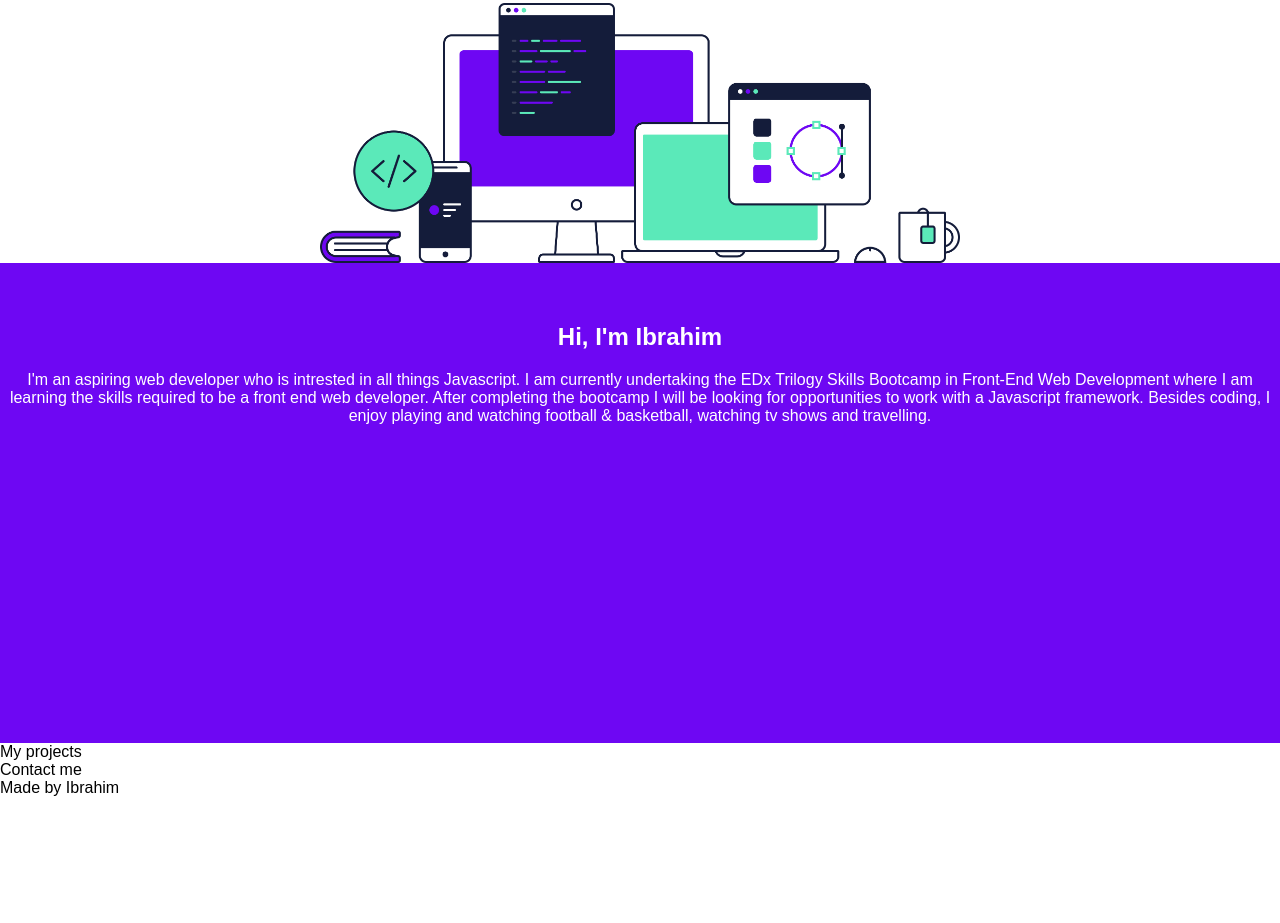
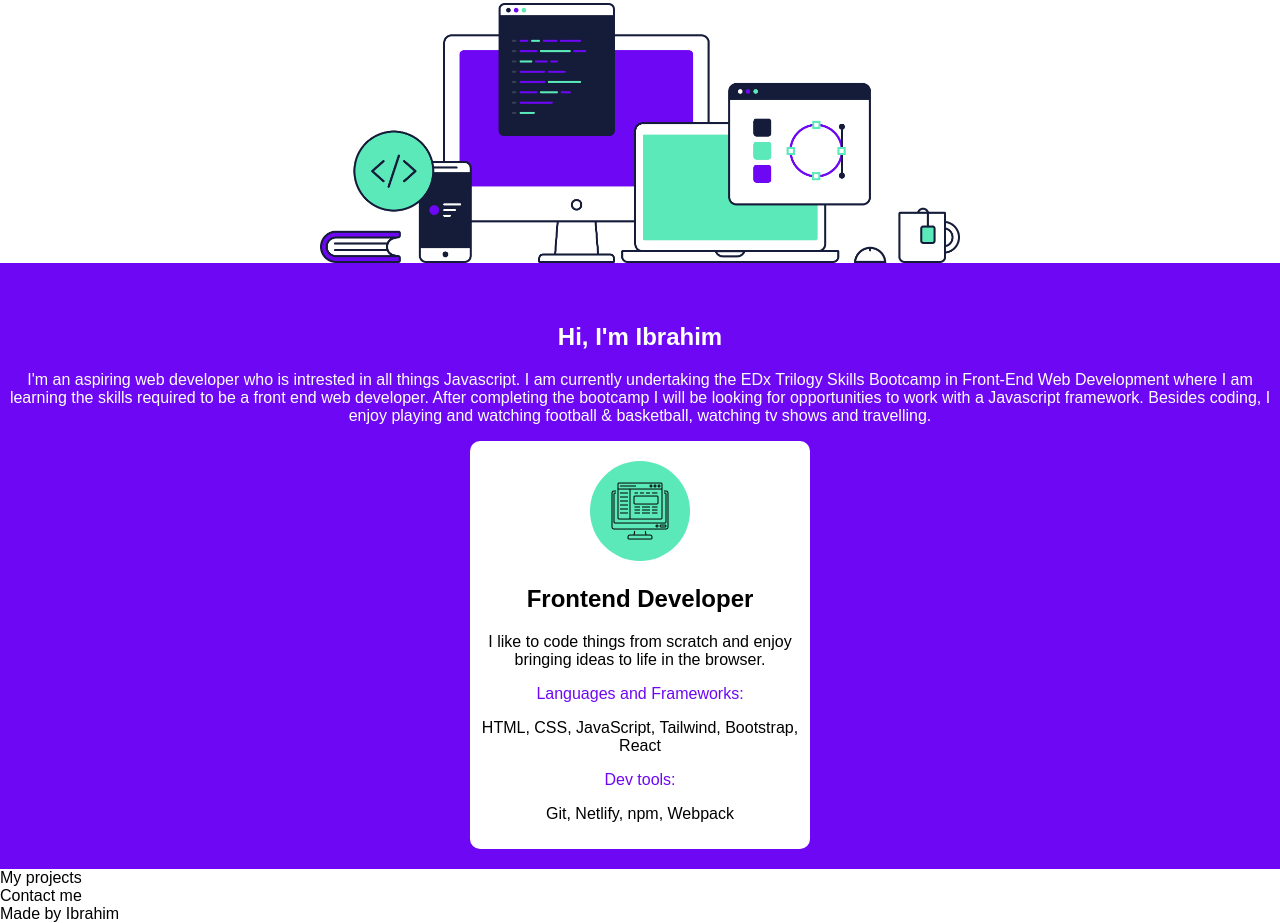
Before and after one commit to Ibrahim-Mohamed45/My-Portfolio, a plain HTML site: page index.html in a window 1280 px wide. Shown: the part 787-1710 px from the top of the page. Before the commit the page ends 1584 px from the top, so only its background shows below. Drawn offline with Linux system fonts and the light colour scheme.

Commit message:
Add card to about section that includes my skills

```diff
--- a/assets/css/style.css
+++ b/assets/css/style.css
@@ -128,19 +128,43 @@ body {
   width: 50%;
 }
 
-#about div {
+#about {
   background-color: #6e07f3;
-  height: 60vh;
 }
 
-#about h2 {
+.about-header {
   text-align: center;
   padding-top: 60px;
   margin-block-start: 0em;
   color: white;
 }
 
-#about p {
+.info {
   text-align: center;
   color: white;
 }
+
+.cardContainer {
+  display: flex;
+  justify-content: center;
+}
+
+.card {
+  background-color: white;
+  color: black;
+  width: 25%;
+  padding: 10px;
+  border-radius: 10px;
+  text-align: center;
+  margin-bottom: 20px;
+}
+
+#front-end {
+  background-color: #5BE9B9;
+  border-radius: 50%;
+  margin-top: 10px;
+}
+
+.purple {
+  color: #6e07f3;
+}
--- a/index.html
+++ b/index.html
@@ -74,17 +74,27 @@
     </section>
     <section id="about">
       <div>
-      <h2>Hi, I'm Ibrahim</h2>
-      <p>I'm an aspiring web developer who is intrested
+      <h2 class="about-header">Hi, I'm Ibrahim</h2>
+      <p class="info">I'm an aspiring web developer who is intrested
         in all things Javascript. I am currently undertaking the EDx Trilogy Skills
         Bootcamp in Front-End Web Development where I am learning the skills required
         to be a front end web developer. After completing the bootcamp I will be
         looking for opportunities to work with a Javascript framework. Besides coding,
         I enjoy playing and watching football & basketball, watching tv shows
         and travelling.</p>
+      <div class="cardContainer">
+        <div class="card">
+          <img src="./assets/images/front-end-icon.png" id="front-end">
+        <h2>Frontend Developer</h2>
+        <p>I like to code things from scratch and enjoy bringing ideas to life in the browser.</p>
+        <p class="purple">Languages and Frameworks:</p>
+        <p>HTML, CSS, JavaScript, Tailwind, Bootstrap, React</p>
+        <p class="purple">Dev tools:</p>
+        <p>Git, Netlify, npm, Webpack</p>
       </div>
+    </div>
     </section>
-    <section>My projects</section>
+    <section id="projects">My projects</section>
     <section>Contact me</section>
     <footer>Made by Ibrahim</footer>
 
```
Also changed, not shown: assets/images/front-end-icon.png (added).
